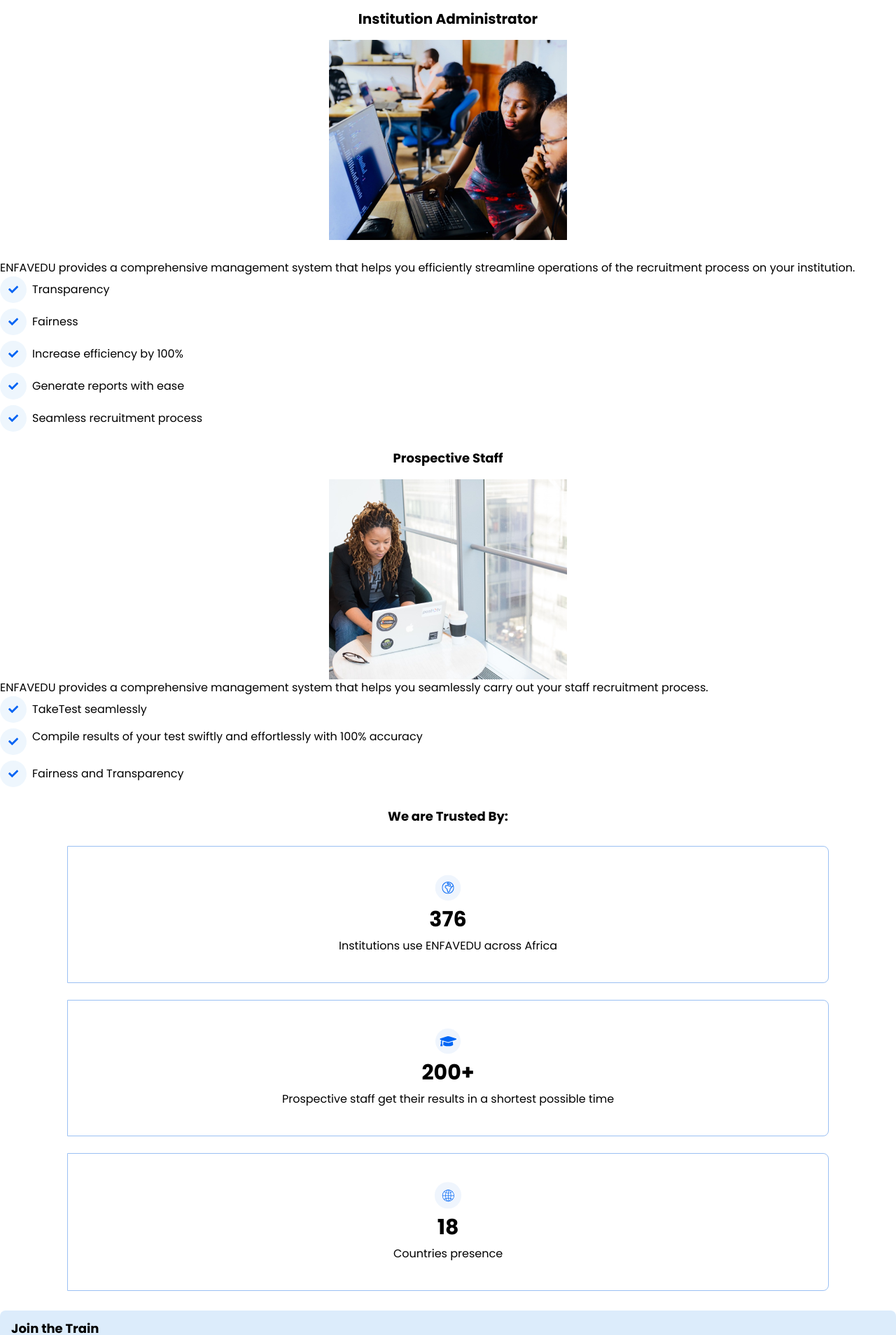
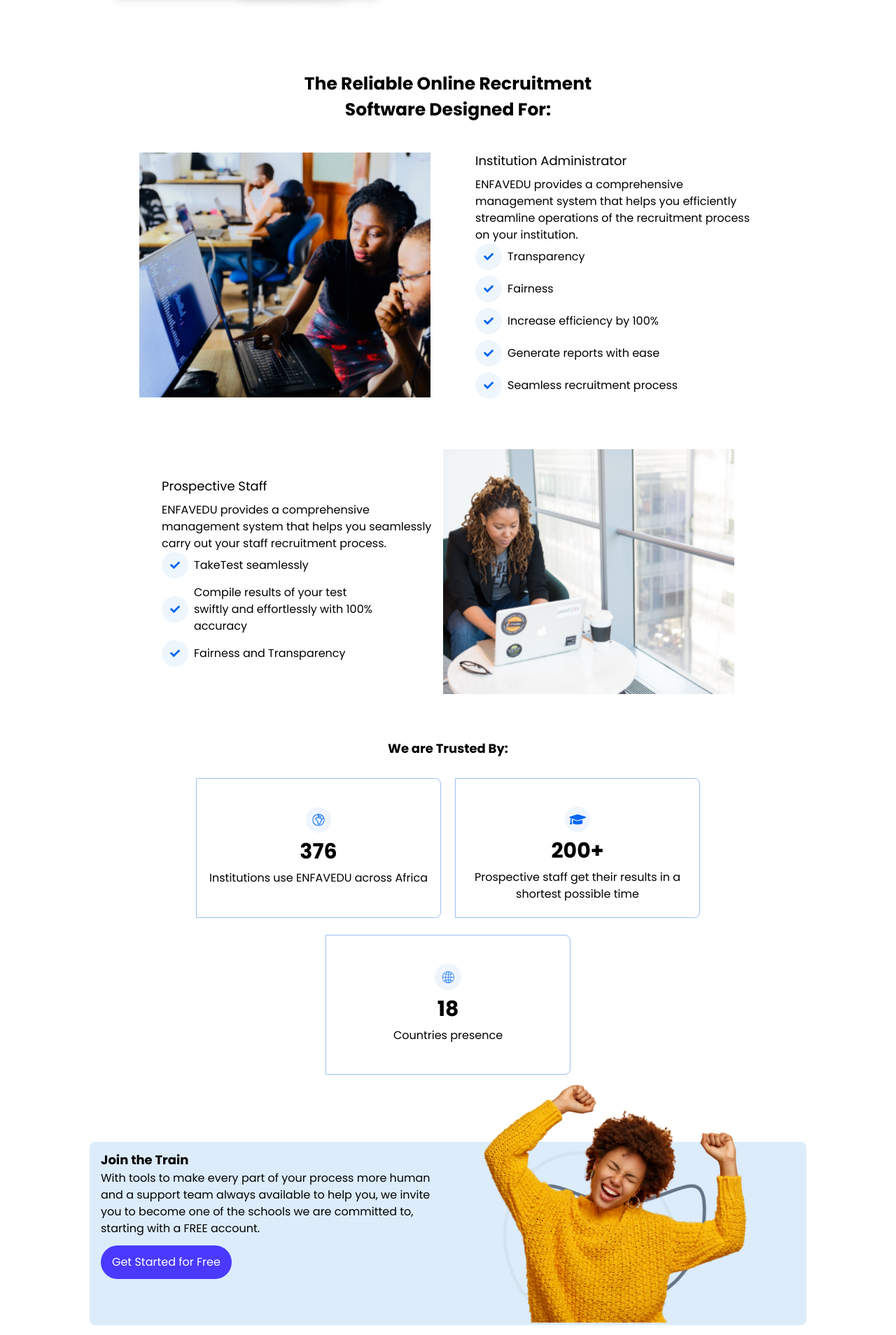
Before and after one commit to Leefranklyn/Enfavdu, a React (Vite) app: page / in a window 1280 px wide. Shown: the part 1742-3650 px from the top of the page at 70% size. Built offline with nearby package versions, Linux system fonts and the light colour scheme.

Commit message:
added more styles

```diff
--- a/src/componenets/admin/Home.jsx
+++ b/src/componenets/admin/Home.jsx
@@ -14,7 +14,8 @@ import staff from "../../assets/staff.png";
 import svg from "../../assets/SVG.svg";
 import svg2 from "../../assets/SVG2.svg";
 import svg3 from "../../assets/SVG3.svg";
-import chart from "../../assets/Chart.jpg"
+import chart from "../../assets/Chart.jpg";
+import happy from "../../assets/happy.png"
 
 const Home = () => {
   return (
@@ -27,9 +28,9 @@ const Home = () => {
               Online School Recruitment System
             </h1>
             <p className="text-center py-3 max-w-[60ch] md:mx-auto">
-              ENFAVEDU is designed to help you streamline your Institution&apos;s
-              Recruitment and Employment service to ensure fairness and to curb
-              the challenges facing recruitment of staff
+              ENFAVEDU is designed to help you streamline your
+              Institution&apos;s Recruitment and Employment service to ensure
+              fairness and to curb the challenges facing recruitment of staff
             </p>
             <div className="flex justify-center">
               <button className="bg-blue flex justify-center py-2 px-7 rounded-md text-white outline-none border-none">
@@ -67,11 +68,15 @@ const Home = () => {
           </p>
         </div>
 
-        <div className="py-5 my-container md:flex md:gap-8">
+        <div className="py-5 md:py-14 my-container md:flex md:gap-8">
           <div>
-            <h3 className="text-center md:text-left font-bold text-lg">Why ENFAVEDU?</h3>
+            <h3 className="text-center md:text-left font-bold text-lg">
+              Why ENFAVEDU?
+            </h3>
             <div className="hidden md:block">
-              <h3 className="text-[25px] font-extrabold w-[18ch]">Why Top Institutions Choose ENFAVEDU?</h3>
+              <h3 className="text-[25px] font-extrabold w-[18ch]">
+                Why Top Institutions Choose ENFAVEDU?
+              </h3>
               <img src={chart} alt="" />
             </div>
           </div>
@@ -86,7 +91,9 @@ const Home = () => {
             <div className="border border-borderBlue rounded-md w-[80%] max-w-[250px] h-[150px] flex flex-col gap-1 py-3  px-4">
               <img src={symbol2} className="w-9" alt="" />
               <h5 className="text-xl font-semibold">Customer support</h5>
-              <p className="text-[18px] md:text-[15px]">Excellent customer support</p>
+              <p className="text-[18px] md:text-[15px]">
+                Excellent customer support
+              </p>
             </div>
             <div className="border border-borderBlue rounded-md w-[80%] max-w-[250px] h-[150px] flex flex-col gap-1 py-3 px-4">
               <img src={symbol3} className="w-9" alt="" />
@@ -102,15 +109,20 @@ const Home = () => {
             </div>
           </div>
         </div>
-
-        <div>
-          <h4 className="text-center font-semibold text-xl my-4">
+        <div className="hidden md:block  my-8 ">
+          <h3 className="text-[25px] font-bold w-[30ch] mx-auto text-center">The Reliable Online Recruitment Software Designed For:</h3>
+        </div>
+        <div className="my-container">
+          <h4 className="text-center md:hidden font-semibold text-xl my-4">
             Institution Administrator
           </h4>
+          <div className="md:flex md:justify-center md:items-center md:gap-16">
             <div className="flex justify-center">
-            <img src={image} alt="" />
+              <img src={image} className="h-[350px]" alt="" />
             </div>
-          <p className="pt-7">
+            <div>
+              <h5 className="hidden md:block my-2 text-lg">Institution Administrator</h5>
+              <p className="pt-7 md:pt-0 md:w-[40ch]">
                 ENFAVEDU provides a comprehensive management system that helps you
                 efficiently streamline operations of the recruitment process on your
                 institution.
@@ -138,14 +150,19 @@ const Home = () => {
                 </li>
               </ul>
             </div>
-        <div>
-          <h4 className="text-center text-lg font-semibold my-4">
+          </div>
+        </div>
+        <div className="my-container">
+          <h4 className="text-center md:hidden text-lg font-semibold my-4">
             Prospective Staff
           </h4>
+          <div className="md:flex md:flex-row-reverse md:justify-center md:items-center md:my-16">
             <div className="flex justify-center">
-            <img src={staff} alt="" />
+              <img src={staff}  className="h-[350px]" alt="" />
             </div>
-          <p>
+            <div className="">
+              <h5 className="hidden md:block my-2 text-lg">Prospective Staff</h5>
+              <p className=" md:w-[40ch]">
                 ENFAVEDU provides a comprehensive management system that helps you
                 seamlessly carry out your staff recruitment process.
               </p>
@@ -154,7 +171,7 @@ const Home = () => {
                   <img src={check} alt="" />
                   TakeTest seamlessly
                 </li>
-            <li className="flex  gap-2 pb-2">
+                <li className="flex  gap-2 pb-2 md:w-[30ch]">
                   <img src={check} alt="" />
                   Compile results of your test swiftly and effortlessly with 100%
                   accuracy
@@ -165,33 +182,36 @@ const Home = () => {
                 </li>
               </ul>
             </div>
+          </div>
+        </div>
         <div className="my-5 ">
           <h3 className="text-lg font-semibold text-center">
             We are Trusted By:
           </h3>
-          <div className="flex flex-col items-center gap-y-6 my-7">
-            <div className="border border-lightBlue flex flex-col items-center gap-y-2 py-10 px-3 w-[85%] rounded-e-lg">
+          <div className="flex flex-col md:flex-row sm:w-[100%] lg:w-[70%] lg:mx-auto md:flex-wrap md:gap-x-5 md:justify-center items-center gap-y-6 my-7">
+            <div className="border border-lightBlue flex flex-col items-center gap-y-2 py-10 px-3 w-[85%] max-w-[350px] md:h-[200px] rounded-e-lg">
               <img src={svg} alt="" />
               <p className="text-3xl font-extrabold">376</p>
               <p className="text-center">
                 Institutions use ENFAVEDU across Africa
               </p>
             </div>
-            <div className="border border-lightBlue flex flex-col items-center gap-y-2 py-10 px-3 w-[85%] rounded-e-lg">
+            <div className="border border-lightBlue flex flex-col items-center gap-y-2 py-10 px-3 w-[85%] max-w-[350px] md:h-[200px] rounded-e-lg">
               <img src={svg2} alt="" />
               <p className="text-3xl font-extrabold">200+</p>
               <p className="text-center">
                 Prospective staff get their results in a shortest possible time
               </p>
             </div>
-            <div className="border border-lightBlue flex flex-col items-center gap-y-2 py-10 px-3 w-[85%] rounded-e-lg">
+            <div className="border border-lightBlue flex flex-col items-center gap-y-2 py-10 px-3 w-[85%] max-w-[350px] md:h-[200px] rounded-e-lg">
               <img src={svg3} alt="" />
               <p className="text-3xl font-extrabold">18</p>
               <p className="text-center">Countries presence</p>
             </div>
           </div>
         </div>
-        <div className="bg-skyBlue rounded-lg pt-3 my-6 px-4">
+        <div className="bg-skyBlue rounded-lg pt-3 my-6 md:mt-24 md:mb-10 px-4 md:flex my-container">
+          <div className="md:w-1/2">
             <h4 className="text-lg font-semibold">Join the Train</h4>
             <p>
               With tools to make every part of your process more human and a
@@ -203,6 +223,8 @@ const Home = () => {
               Get Started for Free
             </button>
           </div>
+          <div className="hidden md:block w-1/2 mt-[-100px]"><img src={happy} className="h-[350px]" alt="" /></div>
+        </div>
       </div>
       <Footer />
     </>
```
Also changed, not shown: src/assets/happy.png (added). Lines whose indentation alone changed are shown as unchanged.
